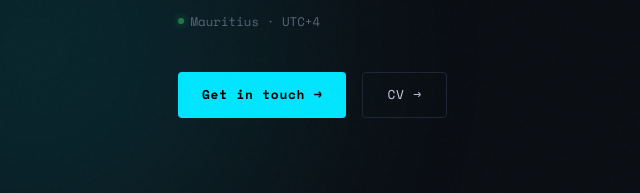
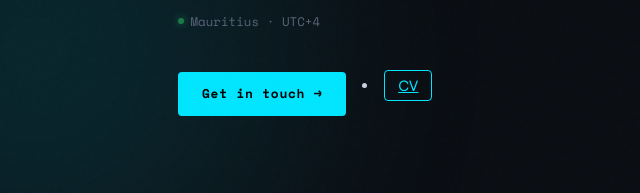
Before and after one commit to manreddy/manreddy.github.io, a plain HTML site: page index.html in a window 1280 px wide. Shown: the part 500-693 px from the top of the page, 64-704 px from the left. Drawn offline with nearby package versions, Linux system fonts and the light colour scheme.

Commit message:
test cv button

```diff
--- a/index.html
+++ b/index.html
@@ -505,7 +505,8 @@
       </div>
       <div class="cta-group">
         <a href="#contact" class="btn btn-primary">Get in touch →</a>
-        <a href="cv.html" class="btn btn-outline">CV →</a>
+        <!-- <a href="cv.html" class="btn btn-outline">CV →</a> -->
+        <li><a href="cv.html" style="color:var(--accent);border:1px solid var(--accent);padding:0.3rem 0.8rem;border-radius:4px;">CV</a></li>
       </div>
     </div>
 
```
